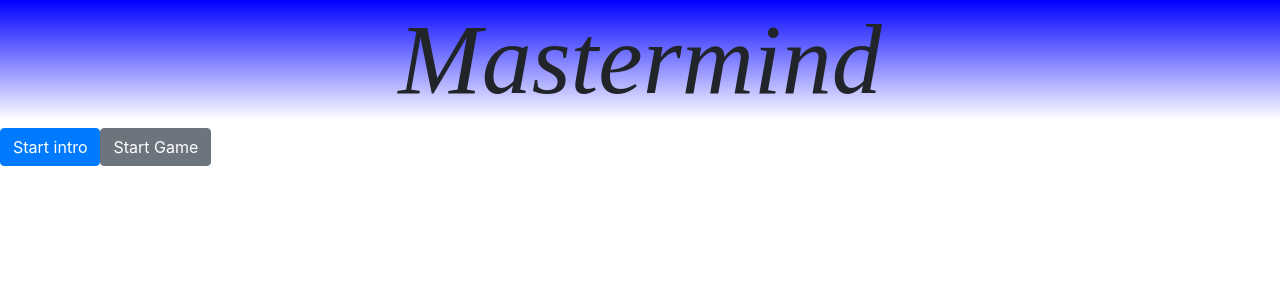
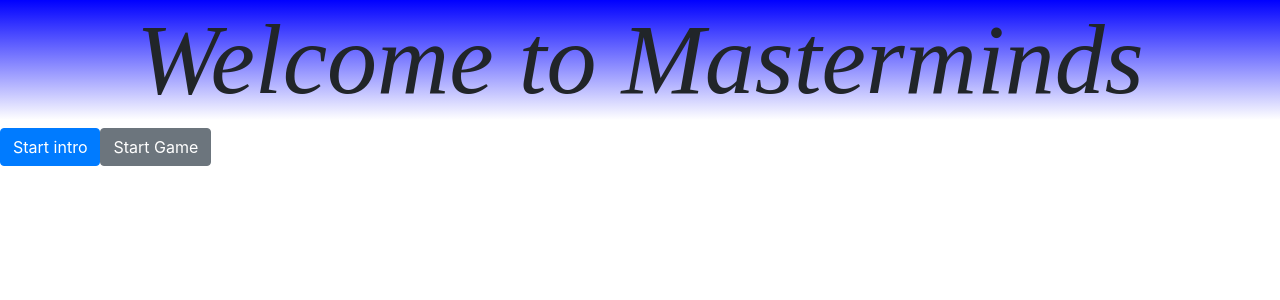
Before and after one commit to Dorothy2019/MasterMind, an Angular app in the folder mastermind/: page / in a window 1280 px wide. Shown: the top 300 px of the page. Built offline with nearby package versions, Linux system fonts and the light colour scheme.

Commit message:
update welcome

```diff
--- a/mastermind/src/app/app.component.html
+++ b/mastermind/src/app/app.component.html
@@ -1,5 +1,5 @@
 <div class="alignment">
-  <h1 class="text" @carouselAnimation>Mastermind</h1>
+  <h1 class="text" @carouselAnimation>Welcome to Masterminds</h1>
   <div class="buttons">
 
     <button class="btn btn-primary" routerLink="/mm-carousel" routerLinkActive="active">Start intro</button>
```
